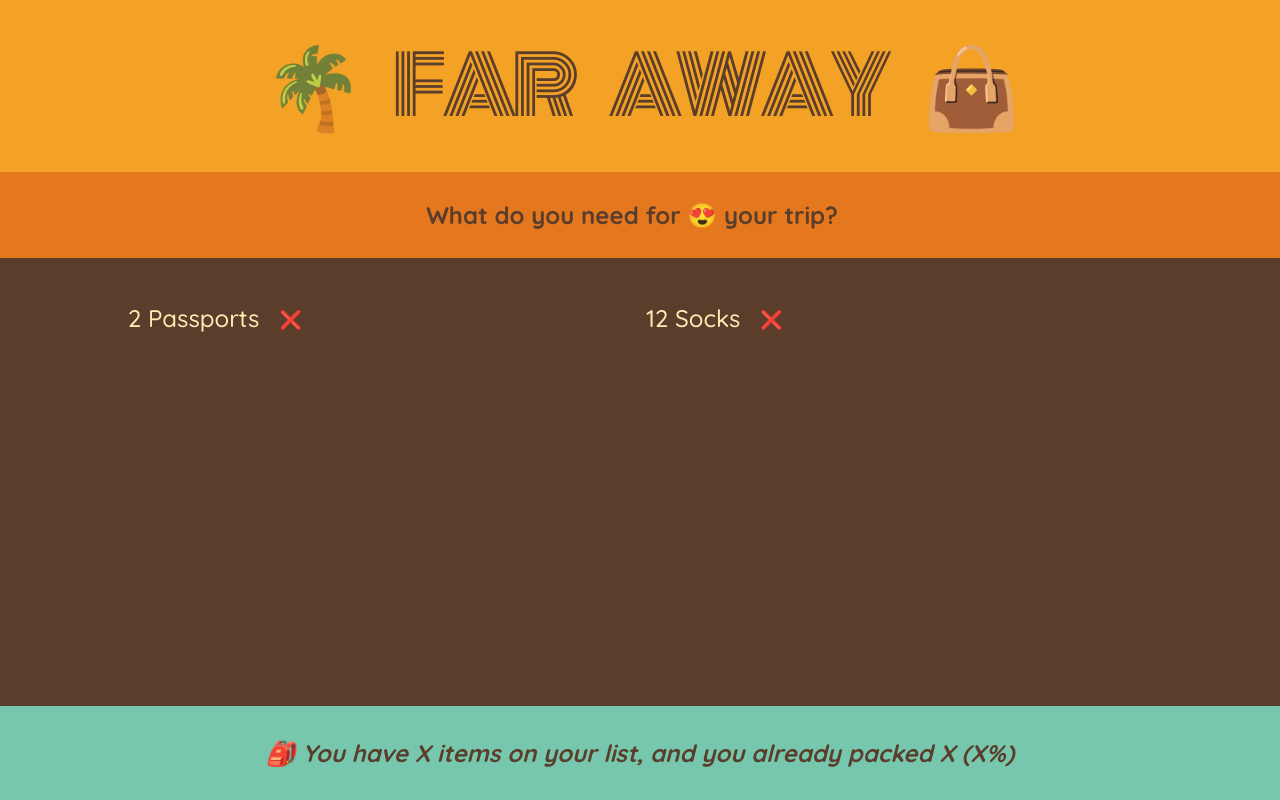
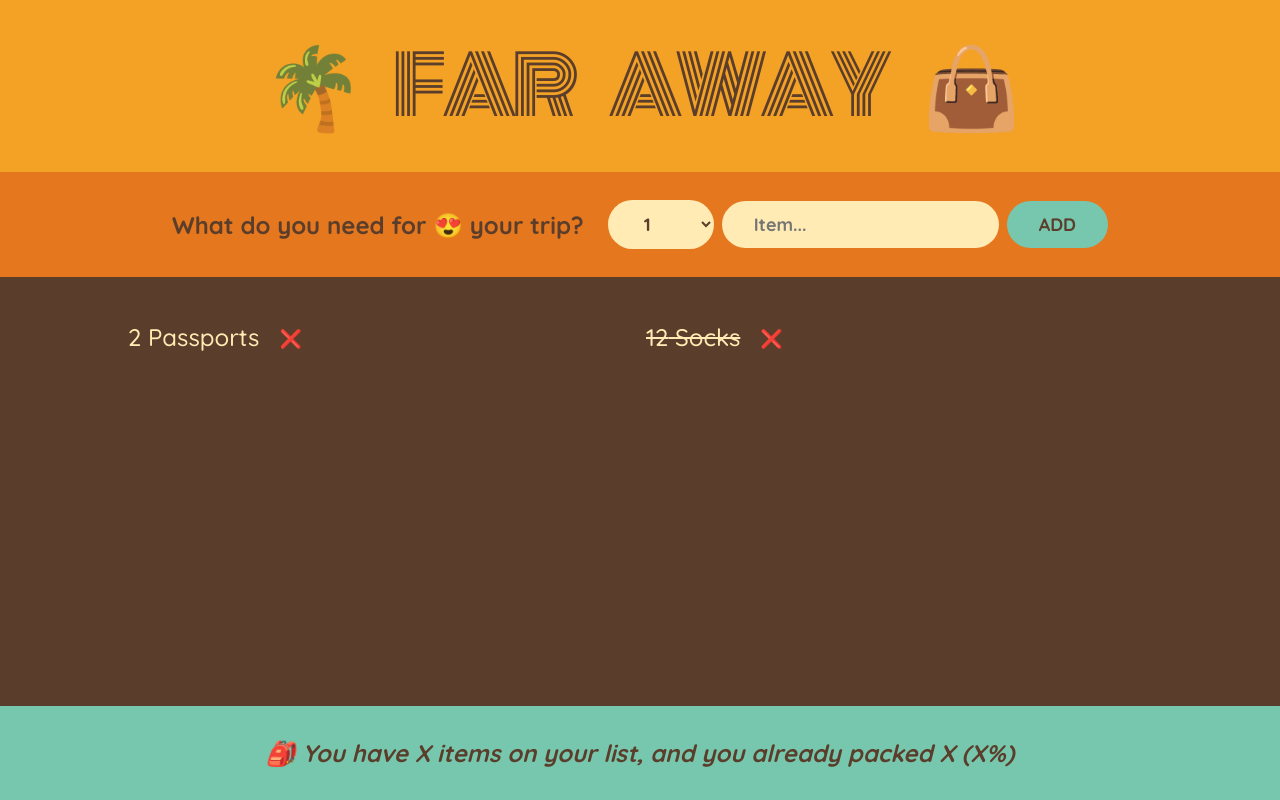
Before and after one commit to mdrakibur179/travel-list, a React (Vite) app: page / in a window 1280 px wide. Built offline with nearby package versions, Linux system fonts and the light colour scheme.

Commit message:
added console log the entered data

```diff
--- a/src/App.jsx
+++ b/src/App.jsx
@@ -1,9 +1,10 @@
 /* eslint-disable react/prop-types */
+import { useState } from "react";
 import "./styles/index.css";
 
 const initialItems = [
   { id: 1, description: "Passports", quantity: 2, packed: false },
-  { id: 2, description: "Socks", quantity: 12, packed: false },
+  { id: 2, description: "Socks", quantity: 12, packed: true },
 ];
 
 function App() {
@@ -22,10 +23,45 @@ function Logo() {
 }
 
 function Form() {
+  const [quantity, setQuantity] = useState(1);
+  const [description, setDescription] = useState("");
+
+  function handleSubmit(e) {
+    e.preventDefault();
+
+    if (!description) {
+      alert("Enter the name of your desired item");
+      return;
+    }
+
+    const newItem = { id: Date.now(), description, quantity, packed: false };
+    console.log(newItem);
+
+    setQuantity(1);
+    setDescription("");
+  }
+
   return (
-    <div className="add-form">
+    <form className="add-form" onSubmit={handleSubmit}>
       <h3>What do you need for 😍 your trip?</h3>
-    </div>
+      <select
+        value={quantity}
+        onChange={(e) => setQuantity(Number(e.target.value))}
+      >
+        {Array.from({ length: 20 }, (_, i) => i + 1).map((num) => (
+          <option key={num} value={num}>
+            {num}
+          </option>
+        ))}
+      </select>
+      <input
+        type="text"
+        placeholder="Item..."
+        value={description}
+        onChange={(e) => setDescription(e.target.value)}
+      />
+      <button>Add</button>
+    </form>
   );
 }
 
@@ -44,7 +80,7 @@ function PackingList() {
 function Item({ itemObj }) {
   return (
     <li>
-      <span className={itemObj.packed ? "packed" : ""}>
+      <span style={itemObj.packed ? { textDecoration: "line-through" } : {}}>
         {itemObj.quantity} {itemObj.description}
       </span>
       <button>❌</button>
--- a/src/styles/index.css
+++ b/src/styles/index.css
@@ -132,5 +132,5 @@ input[type="checkbox"] {
 }
 
 .packed {
-  font-size: 5px;
+  text-decoration: line-through;
 }
```
